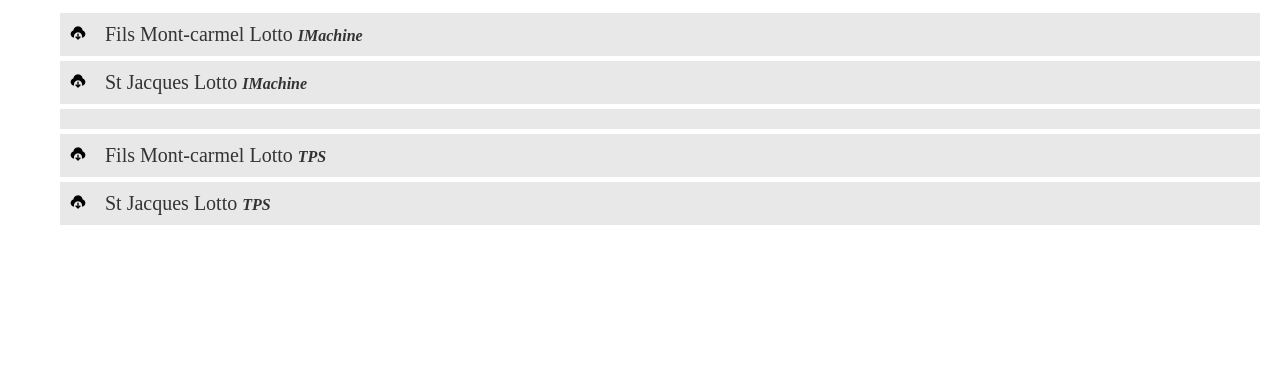
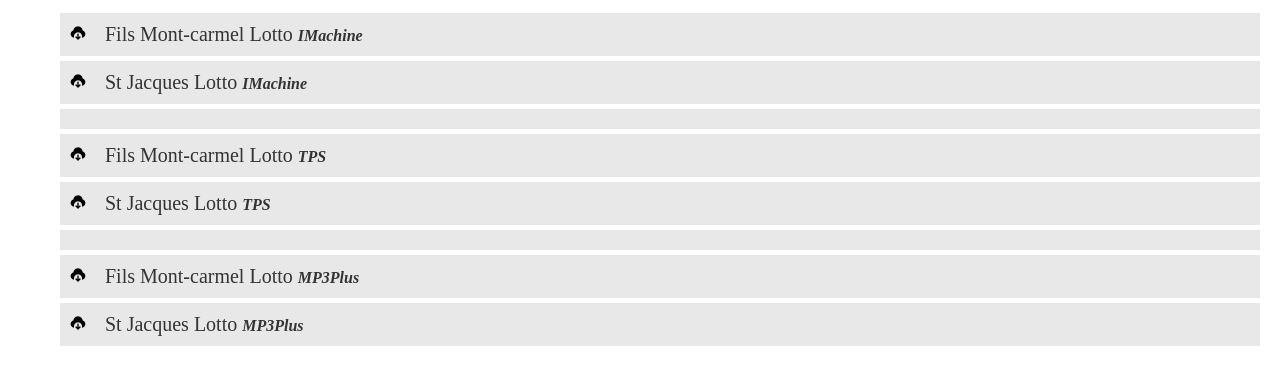
Before and after one commit to aluckens/eMhaitiApp, a plain HTML site: page index.html in a window 1280 px wide. Shown: the part 121-506 px from the top of the page. Drawn offline with nearby package versions, Linux system fonts and the light colour scheme.

Commit message:
add Mp3Plus

```diff
--- a/index.html
+++ b/index.html
@@ -30,6 +30,9 @@
         <li></li>
         <li><i class="ri-download-cloud-2-fill"></i> <a download="annparyePos.apk" href="https://drive.google.com/u/0/uc?id=1SvTryxnyVU6ejocI2Zfe0W87LTtRlPOf&export=download">Fils Mont-carmel Lotto <small><em><b>TPS</b></em></small></a></li>
         <li><i class="ri-download-cloud-2-fill"></i> <a download="annparyePos.apk" href="https://drive.google.com/u/0/uc?id=1jHd5j8-r8bGXnr7C1yrZNX4Ne0NEoUI0&export=download">St Jacques Lotto <small><em><b>TPS</b></em></small></a></li>
+        <li></li>
+        <li><i class="ri-download-cloud-2-fill"></i> <a download="annparyePos.apk" href="https://drive.google.com/u/0/uc?id=1uewno9diMyNPGvwJW-Z1t4n7Gj59Nmw4&export=download">Fils Mont-carmel Lotto <small><em><b>MP3Plus</b></em></small></a></li>
+        <li><i class="ri-download-cloud-2-fill"></i> <a download="annparyePos.apk" href="https://drive.google.com/u/0/uc?id=13bsOD0B3iZ8p_loT_46qGgTOp0Sr6l9v&export=download">St Jacques Lotto <small><em><b>MP3Plus</b></em></small></a></li>
      </ul>
     </main>
 
```
